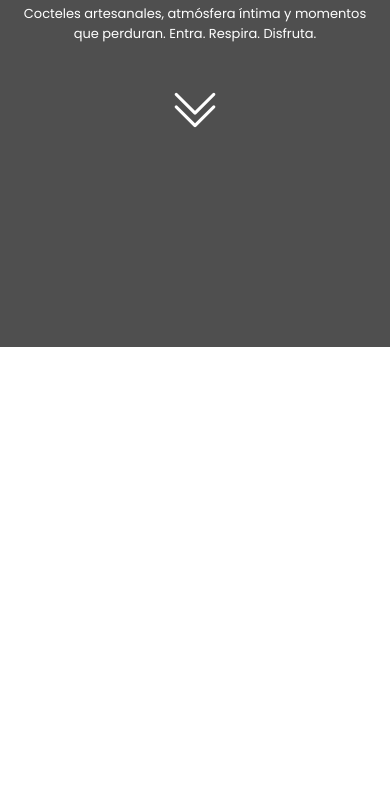
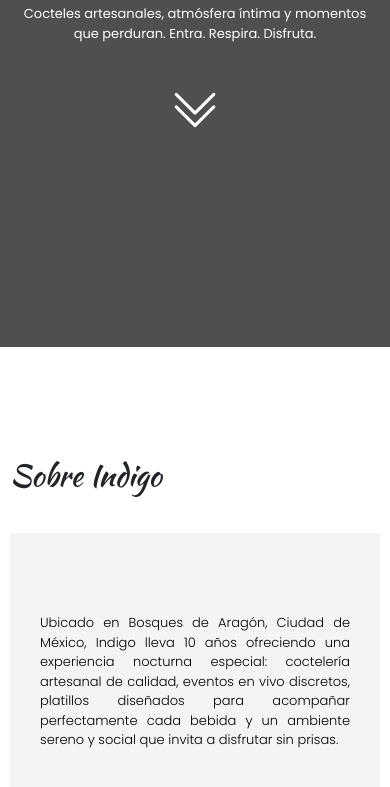
Before and after one commit to alanfr919-coda/Pagina-web-Indigo, a website: page index.html in a window 390 px wide. Shown: the part 497-1284 px from the top of the page. Before the commit the page ends 844 px from the top, so only its background shows below. Drawn offline with nearby package versions, Linux system fonts and the light colour scheme.

Commit message:
Seccion de about, completado

```diff
--- a/index.html
+++ b/index.html
@@ -7,6 +7,7 @@
     <link rel="stylesheet" href="node_modules/bootstrap/dist/css/bootstrap.min.css">
     <link rel="stylesheet" href="https://cdn.jsdelivr.net/npm/bootstrap-icons@1.13.1/font/bootstrap-icons.min.css">
     <link rel="stylesheet" href="src/assets/css/header.css">
+    <link rel="stylesheet" href="src/assets/css/about.css">
     <title>Indigo | La esencia de la noche</title>
 </head>
 
@@ -58,6 +59,37 @@
         </div>
     </div>
 
+    <div class="main-container">
+
+        <div class="container about-section">
+            <div class="row">
+                <div class="col-xs-12 col-sm-12 col-md-6 col-lg-5">
+                    <div class="img-about">
+                        <figure>
+                            <img src="src/img/pexels-anatoleos-35417844.jpg" alt="">
+                        </figure>
+                    </div>
+                </div>
+                <div class="col-xs-12 col-sm-12 col-md-6 col-lg-7">
+                    <div class="about-container">
+                        <div>
+                            <h3>Sobre Indigo</h3>
+                            <div class="about-text">
+                                <p>Ubicado en Bosques de Aragón, Ciudad de México,
+                                    Indigo lleva 10 años ofreciendo una experiencia
+                                    nocturna especial: coctelería artesanal de calidad,
+                                    eventos en vivo discretos, platillos diseñados para acompañar perfectamente cada
+                                    bebida y un ambiente sereno y social que invita a disfrutar sin prisas.
+                                </p>
+                            </div>
+                        </div>
+                    </div>
+                </div>
+            </div>
+        </div>
+
+    </div>
+
     <script src="src/assets/js/active-menu.js"></script>
 </body>
 
--- /dev/null
+++ b/src/assets/css/about.css
@@ -0,0 +1,110 @@
+.about-section {
+    width: 100%;
+    height: 700px;
+    padding: 0;
+    margin-top: 80px;
+    margin-bottom: 80px;
+}
+
+.img-about {
+    width: 100%;
+    height: 100%;
+}
+
+.img-about > figure {
+    width: 100%;
+    height: 100%;
+    display: block;
+    margin: auto;
+}
+
+.img-about > figure > img {
+    width: 100%;
+    height: 700px;
+    object-fit: cover;
+}
+
+.about-container {
+    width: 100%;
+    height: 100%;
+    display: flex;
+    align-items: center;
+    justify-content: center;
+    position: relative;
+}
+
+.about-container > div > h3 {
+    font-family: var(--font-title);
+    font-size: 40px;
+    display: block;
+    margin-bottom: 40px;
+}
+
+.about-text {
+    background-color: var(--cards-color);
+    padding-top: 120px;
+    padding-bottom: 120px;
+    padding-right: 50px;
+    padding-left: 50px;
+    position: relative;
+    left: 0px;
+    width: 100%;
+}
+
+.about-text > p {
+    font-family: var(--font-default);
+    color: var(--dark-color);
+    font-size: 15px;
+    text-align: justify;
+    font-weight: 300;
+}
+
+@media screen and (max-width: 1075px) {
+    .about-text > p {
+        font-size: 13px;
+    }
+
+    .about-section {
+        height: auto;
+    }
+
+    .img-about > figure > img {
+        height: auto;
+    }
+}
+
+@media screen and (max-width: 991px) {
+    .about-container > div > h3 {
+        font-size: 30px;
+    }
+}
+
+@media screen and (max-width: 767px) {
+    .about-container > div > h3 {
+        margin-top: 50px;
+    }
+
+    .img-about {
+        display: none;
+    }
+
+    .about-section {
+        margin-top: 50px;
+        margin-bottom: 50px;
+    }
+
+    .about-container {
+        height: 100%;
+        display: block;
+    }
+
+}
+
+@media screen and (max-width: 490px) {
+    .about-text {
+        padding-top: 80px;
+        padding-bottom: 80px;
+        padding-right: 30px;
+        padding-left: 30px;
+    }
+}
--- a/src/assets/css/config.css
+++ b/src/assets/css/config.css
@@ -14,3 +14,24 @@
 body {
     background-color: var(--white-color);
 }
+
+.main-container {
+    width: 85%;
+    height: auto;
+    display: block;
+    margin: auto;
+    padding-right: 0;
+    padding-left: 0;
+    padding-bottom: 0;
+    padding-top: 0;
+}
+
+@media screen and (max-width: 1075px) {
+    .main-container {
+        width: 100%;
+        padding-top: 10px;
+        padding-bottom: 10px;
+        padding-right: 10px;
+        padding-left: 10px;
+    }
+}
```
